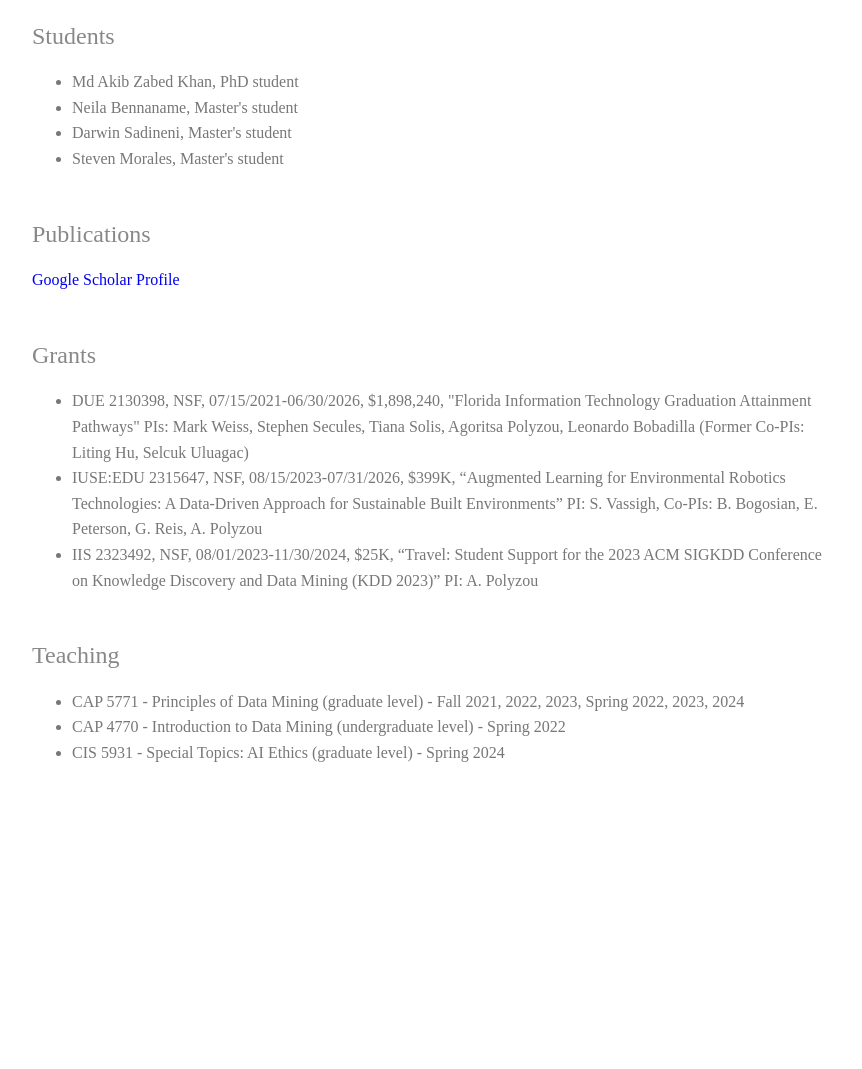
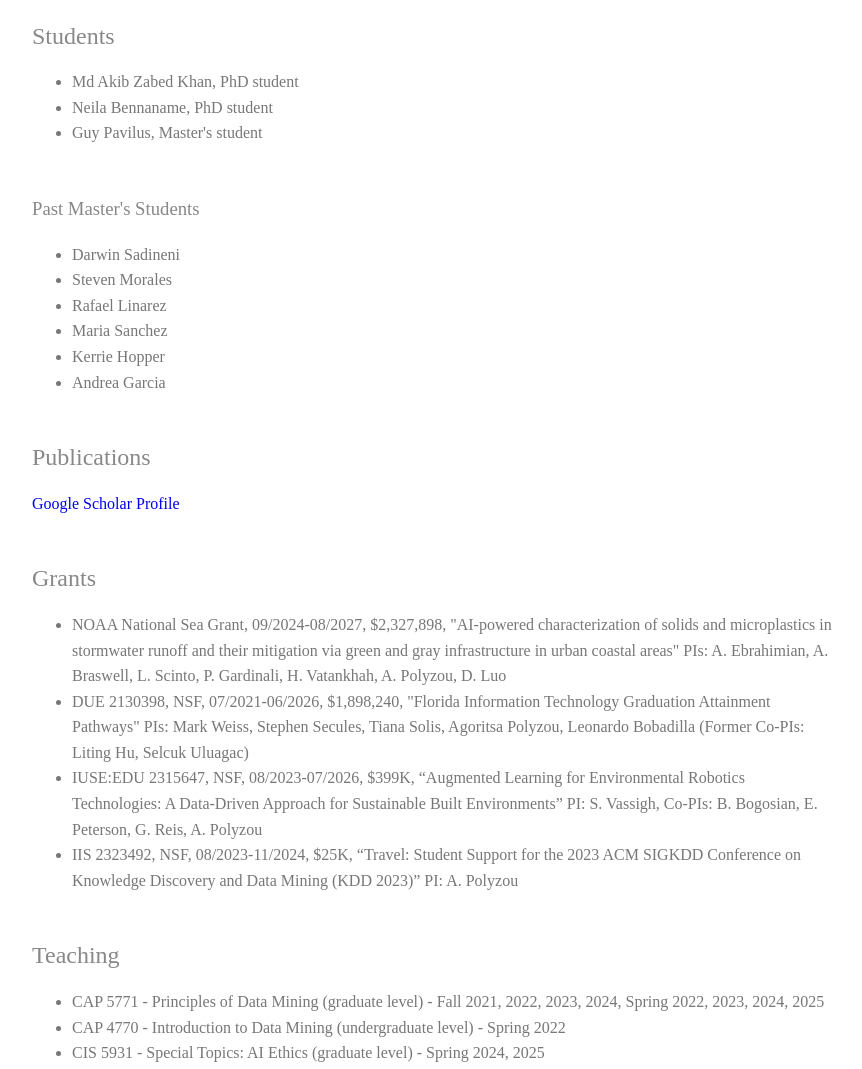
Before and after one commit to apolyzou123/apolyzou, a plain HTML site: page index.html in a window 1280 px wide. Shown: the part 780-1849 px from the top of the page, without its empty margins (208-1070 px from the left). Before the commit the page ends 1595 px from the top, so only its background shows below. Drawn offline with Linux system fonts and the light colour scheme.

Commit message:
Updates - funding and students

```diff
--- a/index.html
+++ b/index.html
@@ -177,9 +177,19 @@
 			<div class="students">
 				<ul>
 					<li>Md Akib Zabed Khan, PhD student</li>
-					<li>Neila Bennaname, Master's student</li>
-					<li>Darwin Sadineni, Master's student</li>
-					<li>Steven Morales, Master's student</li>
+					<li>Neila Bennaname, PhD student</li>
+					<li>Guy Pavilus, Master's student</li>
+				</ul>
+			</div>
+		<h3 class="content-subhead">Past Master's Students</h3>
+			<div class="students">
+				<ul>
+					<li>Darwin Sadineni</li>
+					<li>Steven Morales</li>
+					<li>Rafael Linarez</li>
+					<li>Maria Sanchez</li>
+					<li>Kerrie Hopper</li>
+					<li>Andrea Garcia</li>
 				</ul>
 			</div>
 
@@ -192,15 +202,19 @@
 				<div class="teaching">
 		                  <ul>
 					  <li>
-						DUE 2130398, NSF, 07/15/2021-06/30/2026, $1,898,240, "Florida Information Technology Graduation Attainment Pathways"
+						  NOAA National Sea Grant, 09/2024-08/2027, $2,327,898, "AI-powered characterization of solids and microplastics in stormwater runoff and their mitigation via green and gray infrastructure in urban coastal areas"
+						  PIs: A. Ebrahimian, A. Braswell, L. Scinto, P. Gardinali, H. Vatankhah, A. Polyzou, D. Luo
+					  </li>
+					  <li>
+						  DUE 2130398, NSF, 07/2021-06/2026, $1,898,240, "Florida Information Technology Graduation Attainment Pathways"
 						  PIs: Mark Weiss, Stephen Secules, Tiana Solis, Agoritsa Polyzou, Leonardo Bobadilla (Former Co-PIs: Liting Hu, Selcuk Uluagac)
 					  </li>
 					  <li>
-						IUSE:EDU 2315647, NSF, 08/15/2023-07/31/2026, $399K, “Augmented Learning for Environmental Robotics Technologies: A Data-Driven Approach for Sustainable Built Environments”
-						PI: S. Vassigh, Co-PIs: B. Bogosian, E. Peterson, G. Reis, A. Polyzou
+						  IUSE:EDU 2315647, NSF, 08/2023-07/2026, $399K, “Augmented Learning for Environmental Robotics Technologies: A Data-Driven Approach for Sustainable Built Environments”
+						  PI: S. Vassigh, Co-PIs: B. Bogosian, E. Peterson, G. Reis, A. Polyzou
 					  </li>
 					  <li>
-						IIS 2323492, NSF, 08/01/2023-11/30/2024, $25K, “Travel: Student Support for the 2023 ACM SIGKDD Conference on Knowledge Discovery and Data Mining (KDD 2023)”
+						IIS 2323492, NSF, 08/2023-11/2024, $25K, “Travel: Student Support for the 2023 ACM SIGKDD Conference on Knowledge Discovery and Data Mining (KDD 2023)”
 						PI: A. Polyzou
 					  </li>
 				  </ul>
@@ -209,9 +223,9 @@
 		<h2 class="content-subhead">Teaching</h2>
 				<div class="teaching">
 		                  <ul>
-		                      <li>CAP 5771 - Principles of Data Mining (graduate level) - Fall 2021, 2022, 2023, Spring 2022, 2023, 2024</li>
+		                      <li>CAP 5771 - Principles of Data Mining (graduate level) - Fall 2021, 2022, 2023, 2024, Spring 2022, 2023, 2024, 2025</li>
 		                      <li>CAP 4770 - Introduction to Data Mining (undergraduate level) - Spring 2022</li>
-		                      <li>CIS 5931 - Special Topics: AI Ethics (graduate level) - Spring 2024</li>
+		                      <li>CIS 5931 - Special Topics: AI Ethics (graduate level) - Spring 2024, 2025</li>
 		                  </ul>
 		                </div>
 
```
